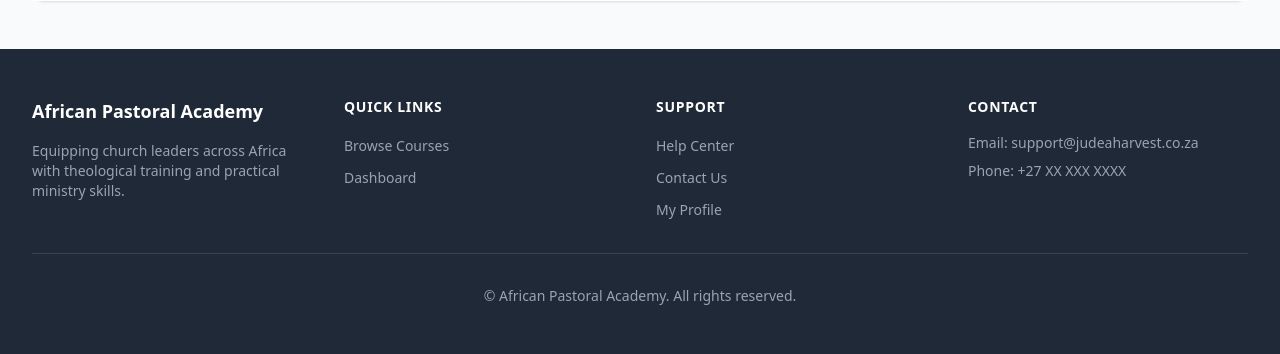
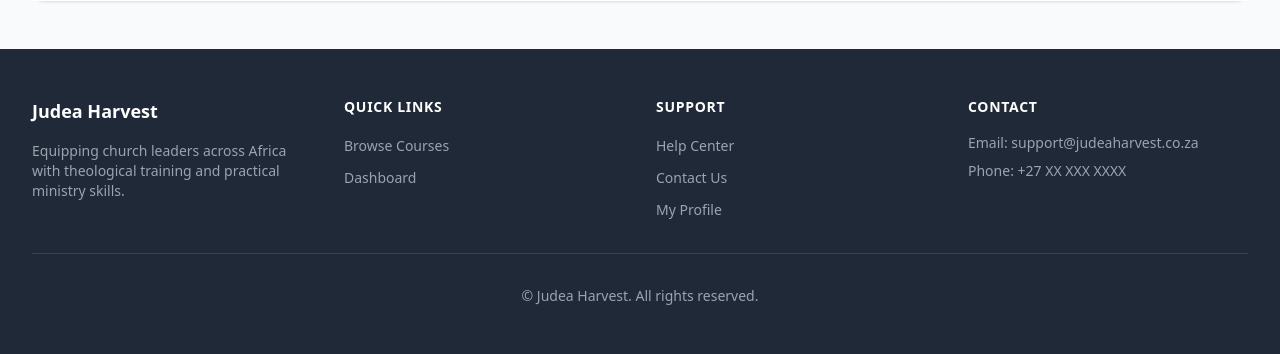
Before and after one commit to KreeckCode/scholr, a Django app: page /dashboard/admin/ in a window 1280 px wide. Shown: the part 1330-1684 px from the top of the page. Run offline with Django 5.2, Linux system fonts and the light colour scheme; a user stored in the database is signed in; data comes from the database, SQL or seed files in the repository; some libraries are stand-ins or nearby versions.

Commit message:
Update dashboard titles and footer references to Judea Harvest

```diff
--- a/templates/accounts/dashboards/admin.html
+++ b/templates/accounts/dashboards/admin.html
@@ -1,6 +1,6 @@
 {% extends 'base/base.html' %}
 
-{% block title %}Admin Dashboard - African Pastoral Academy{% endblock %}
+{% block title %}Admin Dashboard - Judea Harvest{% endblock %}
 
 {% block content %}
 <div class="min-h-screen bg-gray-50">
--- a/templates/accounts/dashboards/dean.html
+++ b/templates/accounts/dashboards/dean.html
@@ -1,6 +1,6 @@
 {% extends 'base/base.html' %}
 
-{% block title %}Dean Dashboard - African Pastoral Academy{% endblock %}
+{% block title %}Dean Dashboard - Judea Harvest{% endblock %}
 
 {% block content %}
 <div class="min-h-screen bg-gray-50">
--- a/templates/accounts/dashboards/student.html
+++ b/templates/accounts/dashboards/student.html
@@ -1,6 +1,6 @@
 {% extends 'base/base.html' %}
 
-{% block title %}Dashboard - African Pastoral Academy{% endblock %}
+{% block title %}Dashboard - Judea Harvest{% endblock %}
 
 {% block content %}
 <div class="min-h-screen bg-gray-50">
--- a/templates/base/base.html
+++ b/templates/base/base.html
@@ -3,7 +3,7 @@
 <head>
     <meta charset="UTF-8">
     <meta name="viewport" content="width=device-width, initial-scale=1.0">
-    <title>{% block title %}African Pastoral Academy{% endblock %}</title>
+    <title>{% block title %}Judea Harvest{% endblock %}</title>
 
     <!-- Tailwind CSS -->
     <script src="https://cdn.tailwindcss.com"></script>
--- a/templates/base/footer.html
+++ b/templates/base/footer.html
@@ -2,7 +2,7 @@
     <div class="max-w-7xl mx-auto px-4 sm:px-6 lg:px-8 py-12">
         <div class="grid grid-cols-1 md:grid-cols-4 gap-8">
             <div>
-                <h3 class="text-lg font-semibold mb-4">African Pastoral Academy</h3>
+                <h3 class="text-lg font-semibold mb-4">Judea Harvest</h3>
                 <p class="text-gray-400 text-sm">
                     Equipping church leaders across Africa with theological training and practical ministry skills.
                 </p>
@@ -39,7 +39,7 @@
 
         <div class="mt-8 pt-8 border-t border-gray-700">
             <p class="text-center text-gray-400 text-sm">
-                &copy; {{ "now"|date:"Y" }} African Pastoral Academy. All rights reserved.
+                &copy; {{ "now"|date:"Y" }} Judea Harvest. All rights reserved.
             </p>
         </div>
     </div>
--- a/templates/integration/sync_dashboard.html
+++ b/templates/integration/sync_dashboard.html
@@ -1,6 +1,6 @@
 {% extends 'base/base.html' %}
 
-{% block title %}Sync Dashboard - African Pastoral Academy{% endblock %}
+{% block title %}Sync Dashboard - Judea Harvest{% endblock %}
 
 {% block content %}
 <div class="min-h-screen bg-gray-50">
```
